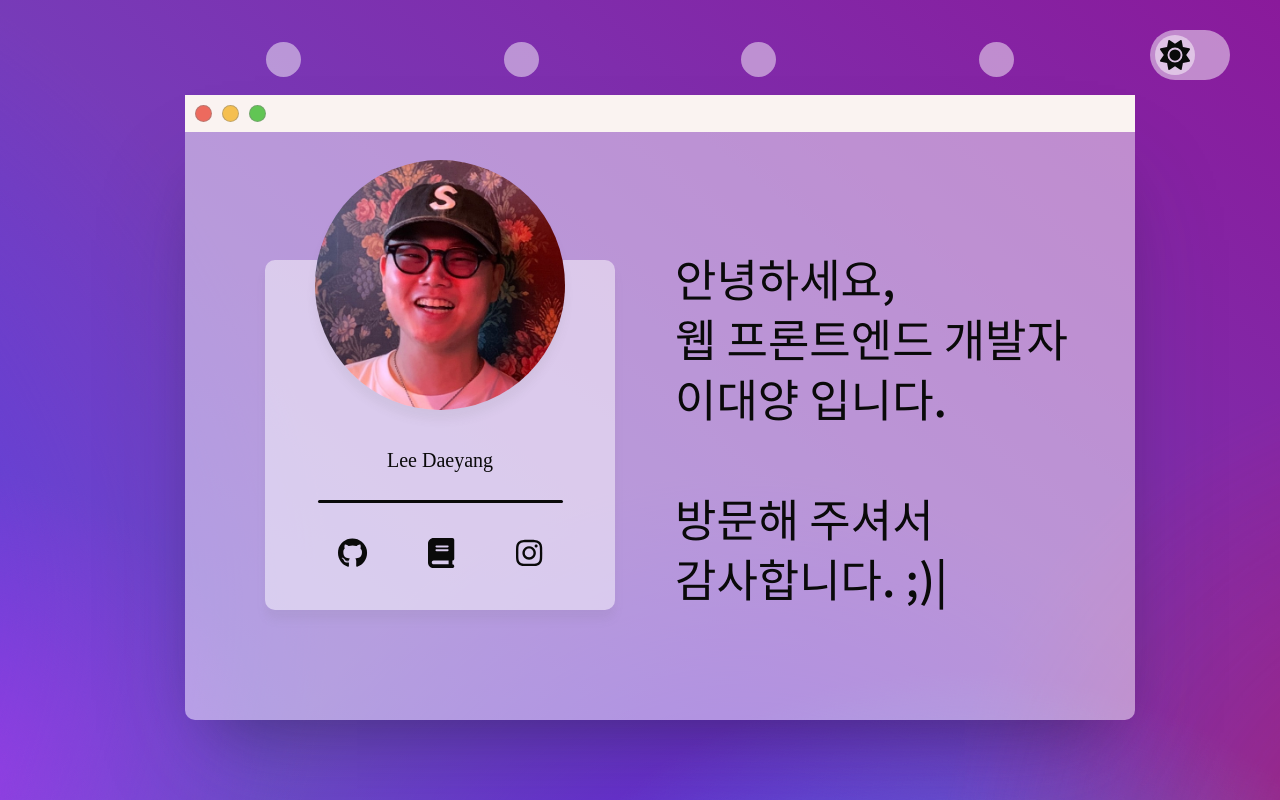
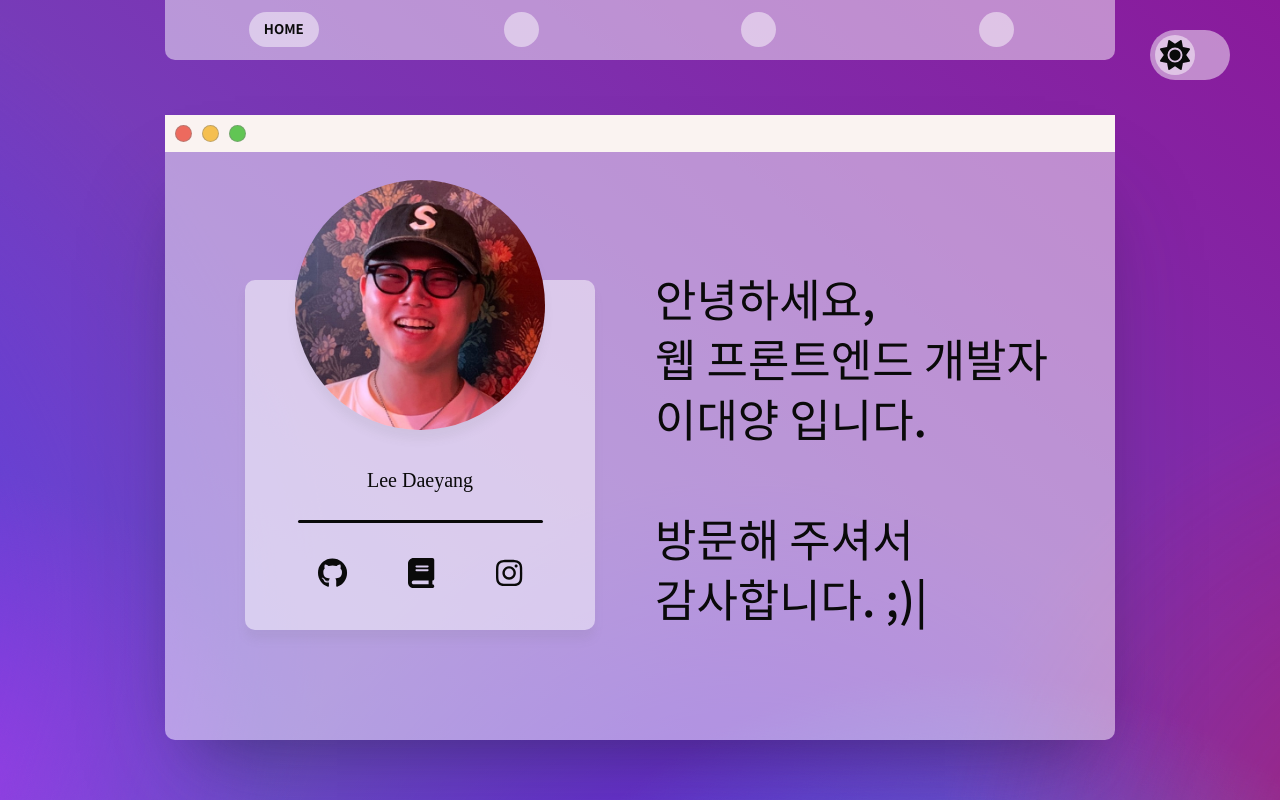
Before and after one commit to oceanlee-seoul/FE-PORTFOLIO, a React (Vite) app: page / in a window 1280 px wide. Shown: the top 800 px of the page. Built offline with nearby package versions, Linux system fonts and the light colour scheme.

Commit message:
Feat: COT MenuActive 추가

```diff
--- a/src/components/AboutMe.tsx
+++ b/src/components/AboutMe.tsx
@@ -1,5 +1,5 @@
 import styled from "styled-components";
-import React, { forwardRef } from "react";
+import React, { forwardRef, useEffect } from "react";
 
 const AboutMeContainer = styled.div`
   position: relative;
@@ -7,6 +7,7 @@ const AboutMeContainer = styled.div`
   height: 100vh;
   background-color: black;
   z-index: 5;
+  border-top: 1px solid white;
 `;
 
 const TestText = styled.h1`
@@ -19,6 +20,9 @@ const TestText = styled.h1`
 `;
 
 const AboutMe = forwardRef<HTMLDivElement>((props, ref) => {
+  useEffect(() => {
+    console.log(props);
+  }, []);
   return (
     <AboutMeContainer ref={ref}>
       <TestText>This is AboutMe</TestText>
--- a/src/components/ContentsOfTable.tsx
+++ b/src/components/ContentsOfTable.tsx
@@ -1,5 +1,11 @@
 import { AppContextForDisplayMode } from "@src/App";
-import { useContext, useRef } from "react";
+import React, {
+  useContext,
+  useRef,
+  useEffect,
+  useState,
+  useCallback,
+} from "react";
 import styled from "styled-components";
 import { colorSelector } from "@src/styles/Theme";
 
@@ -8,6 +14,207 @@ import AboutMe from "@components/AboutMe";
 import Skills from "@components/Skills";
 import Projects from "@components/Projects";
 
+const ContentsOfTable = () => {
+  const { displayMode } = useContext(AppContextForDisplayMode);
+  const [menuActive, setMenuActive] = useState({
+    home: false,
+    about: false,
+    skills: false,
+    projects: false,
+  });
+
+  const homeRef = useRef<HTMLDivElement>(null);
+  const aboutMeRef = useRef<HTMLDivElement>(null);
+  const skillsRef = useRef<HTMLDivElement>(null);
+  const projectsRef = useRef<HTMLDivElement>(null);
+
+  const scrollToHome = useCallback(() => {
+    if (homeRef.current) {
+      homeRef.current.scrollIntoView({ behavior: "smooth" });
+    }
+  }, [homeRef]);
+
+  const scrollToAboutMe = useCallback(() => {
+    if (aboutMeRef.current) {
+      aboutMeRef.current.scrollIntoView({ behavior: "smooth" });
+    }
+  }, [aboutMeRef]);
+
+  const scrollToSkills = useCallback(() => {
+    if (skillsRef.current) {
+      skillsRef.current.scrollIntoView({ behavior: "smooth" });
+    }
+  }, [skillsRef]);
+
+  const scrollToProjects = useCallback(() => {
+    if (projectsRef.current) {
+      projectsRef.current.scrollIntoView({ behavior: "smooth" });
+    }
+  }, [projectsRef]);
+
+  useEffect(() => {
+    const handleScroll = () => {
+      if (
+        homeRef.current &&
+        aboutMeRef.current &&
+        skillsRef.current &&
+        projectsRef.current
+      ) {
+        const homeOffsetTop = homeRef.current.offsetTop;
+        const aboutOffsetTop = aboutMeRef.current?.offsetTop;
+        const skillsOffsetTop = skillsRef.current?.offsetTop;
+        const projectsOffsetTop = projectsRef.current?.offsetTop;
+
+        const scrollY = window.scrollY;
+
+        if (
+          scrollY >= homeOffsetTop &&
+          scrollY < homeOffsetTop + homeRef.current.clientHeight
+        ) {
+          setMenuActive({
+            home: true,
+            about: false,
+            skills: false,
+            projects: false,
+          });
+        } else if (
+          scrollY >= aboutOffsetTop &&
+          scrollY < aboutOffsetTop + aboutMeRef.current.clientHeight
+        ) {
+          setMenuActive({
+            home: false,
+            about: true,
+            skills: false,
+            projects: false,
+          });
+        } else if (
+          scrollY >= skillsOffsetTop &&
+          scrollY < skillsOffsetTop + skillsRef.current.clientHeight
+        ) {
+          setMenuActive({
+            home: false,
+            about: false,
+            skills: true,
+            projects: false,
+          });
+        } else if (
+          scrollY >= projectsOffsetTop &&
+          scrollY < projectsOffsetTop + projectsRef.current.clientHeight
+        ) {
+          setMenuActive({
+            home: false,
+            about: false,
+            skills: false,
+            projects: true,
+          });
+        }
+      }
+    };
+
+    window.addEventListener("scroll", handleScroll);
+    return () => {
+      window.removeEventListener("scroll", handleScroll);
+    };
+  }, [homeRef, aboutMeRef, skillsRef, projectsRef]);
+
+  return (
+    <div>
+      <COTWrapper
+        style={{ backgroundColor: colorSelector(displayMode, "container") }}
+      >
+        <COTItemsContainer>
+          {menuActive.home ? (
+            <ActiveCOTItems
+              style={{
+                backgroundColor: colorSelector(displayMode, "container"),
+                color: colorSelector(displayMode, "font"),
+              }}
+              onClick={scrollToHome}
+              data-text={"HOME"}
+            ></ActiveCOTItems>
+          ) : (
+            <COTItems
+              style={{
+                backgroundColor: colorSelector(displayMode, "container"),
+                color: colorSelector(displayMode, "font"),
+              }}
+              onClick={scrollToHome}
+              data-text={"HOME"}
+            ></COTItems>
+          )}
+        </COTItemsContainer>
+        <COTItemsContainer>
+          {menuActive.about ? (
+            <ActiveCOTItems
+              style={{
+                backgroundColor: colorSelector(displayMode, "container"),
+                color: colorSelector(displayMode, "font"),
+              }}
+              onClick={scrollToAboutMe}
+              data-text={"ABOUT"}
+            ></ActiveCOTItems>
+          ) : (
+            <COTItems
+              style={{
+                backgroundColor: colorSelector(displayMode, "container"),
+                color: colorSelector(displayMode, "font"),
+              }}
+              onClick={scrollToAboutMe}
+              data-text={"ABOUT"}
+            ></COTItems>
+          )}
+        </COTItemsContainer>
+        <COTItemsContainer>
+          {menuActive.skills ? (
+            <ActiveCOTItems
+              style={{
+                backgroundColor: colorSelector(displayMode, "container"),
+                color: colorSelector(displayMode, "font"),
+              }}
+              onClick={scrollToSkills}
+              data-text={"SKILLS"}
+            ></ActiveCOTItems>
+          ) : (
+            <COTItems
+              style={{
+                backgroundColor: colorSelector(displayMode, "container"),
+                color: colorSelector(displayMode, "font"),
+              }}
+              onClick={scrollToSkills}
+              data-text={"SKILLS"}
+            ></COTItems>
+          )}
+        </COTItemsContainer>
+        <COTItemsContainer>
+          {menuActive.projects ? (
+            <ActiveCOTItems
+              style={{
+                backgroundColor: colorSelector(displayMode, "container"),
+                color: colorSelector(displayMode, "font"),
+              }}
+              onClick={scrollToProjects}
+              data-text={"PROJECTS"}
+            ></ActiveCOTItems>
+          ) : (
+            <COTItems
+              style={{
+                backgroundColor: colorSelector(displayMode, "container"),
+                color: colorSelector(displayMode, "font"),
+              }}
+              onClick={scrollToProjects}
+              data-text={"PROJECTS"}
+            ></COTItems>
+          )}
+        </COTItemsContainer>
+      </COTWrapper>
+      <Home ref={homeRef} />
+      <AboutMe ref={aboutMeRef} />
+      <Skills ref={skillsRef} />
+      <Projects ref={projectsRef} />
+    </div>
+  );
+};
+
 const COTWrapper = styled.div`
   position: absolute;
   z-index: 300;
@@ -15,14 +222,16 @@ const COTWrapper = styled.div`
   height: 60px;
   display: flex;
   flex-direction: row;
-  top: 30px;
+  top: 0;
   left: 50%;
   transform: translateX(-50%);
   justify-content: space-around;
   align-items: center;
   position: fixed;
-  border-radius: 100px;
+  border-radius: 10px;
   transition: 0.3s;
+  border-top-left-radius: 0;
+  border-top-right-radius: 0;
 `;
 const COTItemsContainer = styled.div`
   flex: 1;
@@ -45,104 +254,39 @@ const COTItems = styled.button`
     opacity: 0;
     transition: 0.3s;
     font-family: "Noto Sans KR", sans-serif;
-    font-weight: 600;
+    font-weight: 700;
   }
   &:hover {
     width: 70px;
     border-radius: 25px;
-
     &::before {
       opacity: 1;
     }
   }
 `;
+const ActiveCOTItems = styled.button`
+  width: 70px;
+  height: 35px;
+  border-radius: 25px;
+  border: none;
+  cursor: pointer;
+  transition: 0.3s;
+  position: relative;
+  &::before {
+    content: attr(data-text);
+    position: absolute;
+    top: 47%;
+    left: 50%;
+    transform: translate(-50%, -50%);
+    opacity: 1;
+    transition: 0.3s;
+    font-family: "Noto Sans KR", sans-serif;
+    font-weight: 700;
+  }
+  &:hover {
+    width: 70px;
+    border-radius: 25px;
+  }
+`;
 
-const ContentsOfTable = () => {
-  const { displayMode } = useContext(AppContextForDisplayMode);
-
-  const homeRef = useRef<HTMLDivElement>(null);
-  const aboutMeRef = useRef<HTMLDivElement>(null);
-  const skillsRef = useRef<HTMLDivElement>(null);
-  const projectsRef = useRef<HTMLDivElement>(null);
-
-  const scrollToHome = () => {
-    if (homeRef.current) {
-      homeRef.current.scrollIntoView({ behavior: "smooth" });
-    }
-  };
-
-  const scrollToAboutMe = () => {
-    if (aboutMeRef.current) {
-      aboutMeRef.current.scrollIntoView({ behavior: "smooth" });
-    }
-  };
-
-  const scrollToSkills = () => {
-    if (skillsRef.current) {
-      skillsRef.current.scrollIntoView({ behavior: "smooth" });
-    }
-  };
-
-  const scrollToProjects = () => {
-    if (projectsRef.current) {
-      projectsRef.current.scrollIntoView({ behavior: "smooth" });
-    }
-  };
-
-  return (
-    <div>
-      <COTWrapper
-      // style={{ backgroundColor: colorSelector(displayMode, "container") }}
-      >
-        <COTItemsContainer>
-          <COTItems
-            style={{
-              backgroundColor: colorSelector(displayMode, "container"),
-              color: colorSelector(displayMode, "font"),
-            }}
-            onClick={scrollToHome}
-            data-text={"HOME"}
-          ></COTItems>
-        </COTItemsContainer>
-        <COTItemsContainer>
-          <COTItems
-            style={{
-              backgroundColor: colorSelector(displayMode, "container"),
-              color: colorSelector(displayMode, "font"),
-            }}
-            onClick={scrollToAboutMe}
-            data-text={"ABOUT"}
-          >
-            {" "}
-          </COTItems>
-        </COTItemsContainer>
-        <COTItemsContainer>
-          <COTItems
-            style={{
-              backgroundColor: colorSelector(displayMode, "container"),
-              color: colorSelector(displayMode, "font"),
-            }}
-            onClick={scrollToSkills}
-            data-text={"SKILLS"}
-          ></COTItems>
-        </COTItemsContainer>
-        <COTItemsContainer>
-          <COTItems
-            style={{
-              backgroundColor: colorSelector(displayMode, "container"),
-              color: colorSelector(displayMode, "font"),
-            }}
-            onClick={scrollToProjects}
-            data-text={"PROJECTS"}
-          ></COTItems>
-        </COTItemsContainer>
-      </COTWrapper>
-      <Home ref={homeRef} />
-      <AboutMe ref={aboutMeRef} />
-      <Skills ref={skillsRef} />
-      <Projects ref={projectsRef} />
-    </div>
-  );
-};
-
-export default ContentsOfTable;
+export default React.memo(ContentsOfTable);
--- a/src/components/Home.tsx
+++ b/src/components/Home.tsx
@@ -1,10 +1,13 @@
 import { AppContextForDisplayMode } from "@src/App";
-import React, { useContext, forwardRef } from "react";
+import React, { useContext, forwardRef, useEffect } from "react";
 import Styles from "@styles/Home.module.scss";
 import { TypeAnimation } from "react-type-animation";
 import ProfileCard from "@components/ProfileCard";
 
 const Home = forwardRef<HTMLDivElement>((props, ref) => {
+  useEffect(() => {
+    console.log(props);
+  }, []);
   const { displayMode } = useContext(AppContextForDisplayMode);
 
   return (
--- a/src/components/Projects.tsx
+++ b/src/components/Projects.tsx
@@ -1,5 +1,5 @@
 import styled from "styled-components";
-import React, { forwardRef } from "react";
+import React, { forwardRef, useEffect } from "react";
 
 const ProjectContainer = styled.div`
   position: relative;
@@ -7,6 +7,7 @@ const ProjectContainer = styled.div`
   height: 100vh;
   background-color: black;
   z-index: 5;
+  border-top: 1px solid white;
 `;
 
 const TestText = styled.h1`
@@ -19,6 +20,9 @@ const TestText = styled.h1`
 `;
 
 const Projects = forwardRef<HTMLDivElement>((props, ref) => {
+  useEffect(() => {
+    console.log(props);
+  }, []);
   return (
     <ProjectContainer ref={ref}>
       <TestText>This is Projects</TestText>
--- a/src/styles/Home.module.scss
+++ b/src/styles/Home.module.scss
@@ -24,7 +24,7 @@ $blending: hard-light;
   position: absolute;
   top: calc(50% + 20px);
   left: 50%;
-  transform: translate(calc(-50% + 20px), -50%);
+  transform: translate(-50%, calc(-50% + 20px));
   color: $fontColor;
   transition: 0.3s;
   box-shadow: rgba(50, 50, 93, 0.25) 0px 50px 100px -20px,
```
Also changed, not shown: src/components/Skills.tsx (+6 -1 lines).
